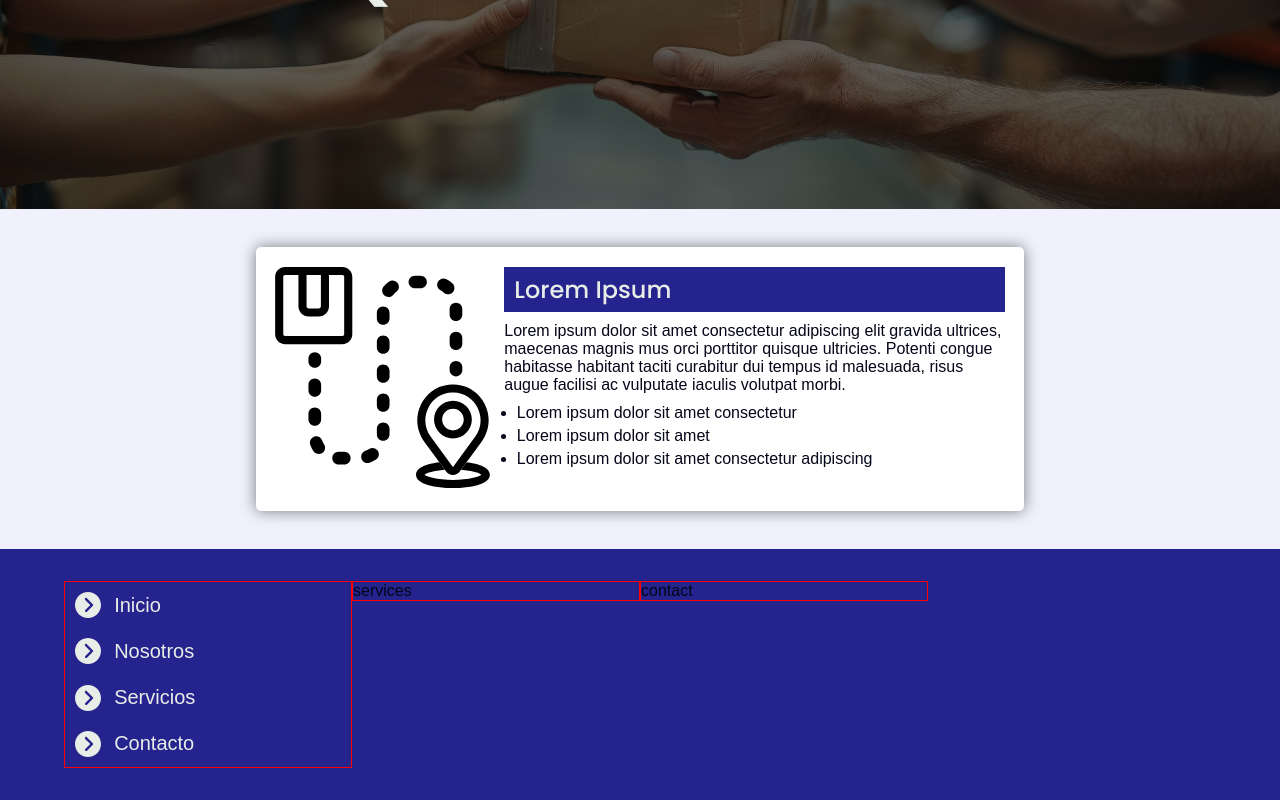
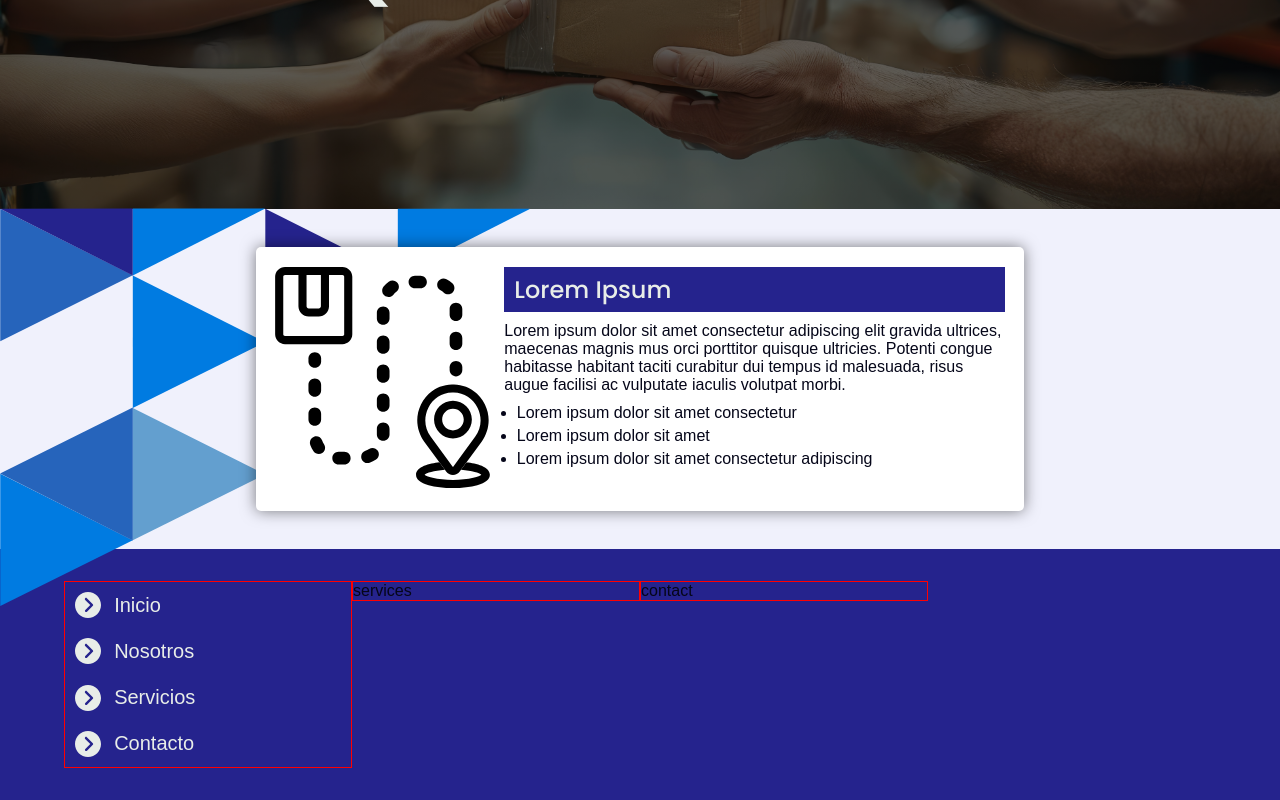
Before and after one commit to TomyAlberdi/envios-web, a React (Vite) app: page /nosotros in a window 1280 px wide. Shown: the part 371-1171 px from the top of the page. Built offline with nearby package versions, Linux system fonts and the light colour scheme; a web font is replaced by a local one.

Commit message:
Added About us decoration svg

```diff
--- a/src/Components/Nosotros/_Nosotros.scss
+++ b/src/Components/Nosotros/_Nosotros.scss
@@ -10,6 +10,7 @@ div.nosotros {
   box-shadow: var.$shadow-3;
   @include var.flex-container(row, space-between, flex-start);
   gap: 2%;
+  z-index: 15;
   section {
     &.icon {
       width: 30%;
--- a/src/Pages/About/About.jsx
+++ b/src/Pages/About/About.jsx
@@ -6,6 +6,61 @@ const About = () => {
       <div className="header">
         <h1>Quienes somos</h1>
       </div>
+      <svg
+        viewBox="-0.957 98.0221 401.923 301.8459"
+        xmlns="http://www.w3.org/2000/svg"
+        className="decorationSvg1"
+      >
+        <polygon
+          style={{fill: "rgb(38, 100, 187)", transformOrigin: "50.0005px 150.066px"}}
+          points="100.001 200 100 100.132 0 149.83"
+          transform="matrix(-1, 0, 0, -1, 0, 0)"
+        />
+        <polygon
+          style={{fill: "rgb(0, 123, 225)", transformOrigin: "50.0005px 349.934px"}}
+          points="100.001 399.868 100 300 0 349.698"
+          transform="matrix(-1, 0, 0, -1, 0, 0)"
+        />
+        <polygon
+          style={{fill: "rgb(99, 159, 207)", transformOrigin: "150.001px 300.395px"}}
+          points="200.001 350.329 200 250.461 100 300.159"
+          transform="matrix(-1, 0, 0, -1, 0, 0)"
+        />
+        <polygon
+          style={{fill: "rgb(38, 100, 187)", transformOrigin: "49.939px 299.976px"}}
+          points="100 250.053 99.999 350.458 -0.123 299.933"
+        />
+        <polygon
+          style={{fill: "rgb(0, 123, 225)", transformOrigin: "150px 200.471px"}}
+          points="200 250.405 199.999 150.537 99.999 200.235"
+          transform="matrix(-1, 0, 0, -1, 0, 0)"
+        />
+        <polygon
+          style={{fill: "rgb(37, 35, 141)", transformOrigin: "250px 150.066px"}}
+          points="300 200 299.999 100.132 199.999 149.83"
+          transform="matrix(-1, 0, 0, -1, 0.000030517578, 0)"
+        />
+        <polygon
+          style={{fill: "rgb(37, 35, 141)", transformOrigin: "51.798px 117.754px"}}
+          points="99.639 99.05 100.636 149.416 -0.341 101.028"
+          transform="matrix(0.999804019928, 0.019779004157, -0.019779004157, 0.999804019928, -3.00182e-7, 1.47126e-7)"
+        />
+        <polygon
+          style={{fill: "rgb(0, 123, 225)", transformOrigin: "149.198px 117.718px"}}
+          points="198.036 136.406 199.033 86.014 98.055 134.428"
+          transform="matrix(-0.999804019928, 0.019779004157, -0.019779004157, -0.999804019928, -0.000002239574, -0.000001852497)"
+        />
+        <polygon
+          style={{fill: "rgb(38, 100, 187)", transformOrigin: "250px 250.066px"}}
+          points="300 300 299.999 200.132 199.999 249.83"
+          transform="matrix(-1, 0, 0, -1, 0.000030517578, 0)"
+        />
+        <polygon
+          style={{fill: "rgb(0, 123, 225)", transformOrigin: "348.24px 119.696px"}}
+          points="396.081 140.342 397.087 89.503 296.101 138.364"
+          transform="matrix(-0.999804019928, 0.019779004157, -0.019779004157, -0.999804019928, 0.000035804834, -0.00000241431)"
+        />
+      </svg>
       <Nosotros />
     </section>
   );
--- a/src/Pages/About/_About.scss
+++ b/src/Pages/About/_About.scss
@@ -2,6 +2,7 @@
 
 section.About {
   @include var.flex-container(column, center, center);
+  position: relative;
   div.header {
     width: 100%;
     height: 60vh;
@@ -18,4 +19,10 @@ section.About {
       font-weight: 600;
     }
   }
+  svg.decorationSvg1 {
+    position: absolute;
+    left: -1px;
+    height: 50vh;
+    top: calc(60vh - 3px);
+  }
 }
```
